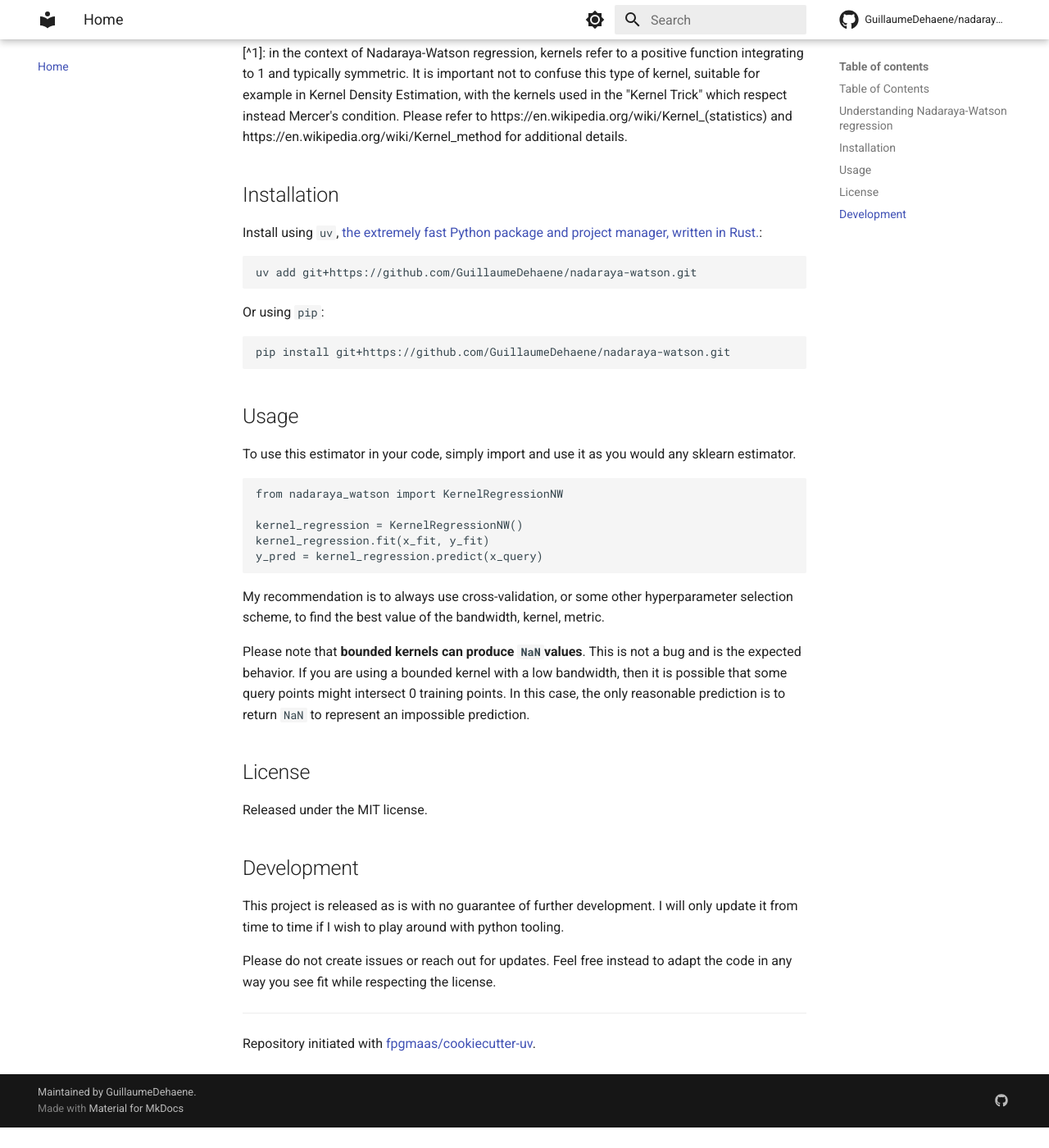
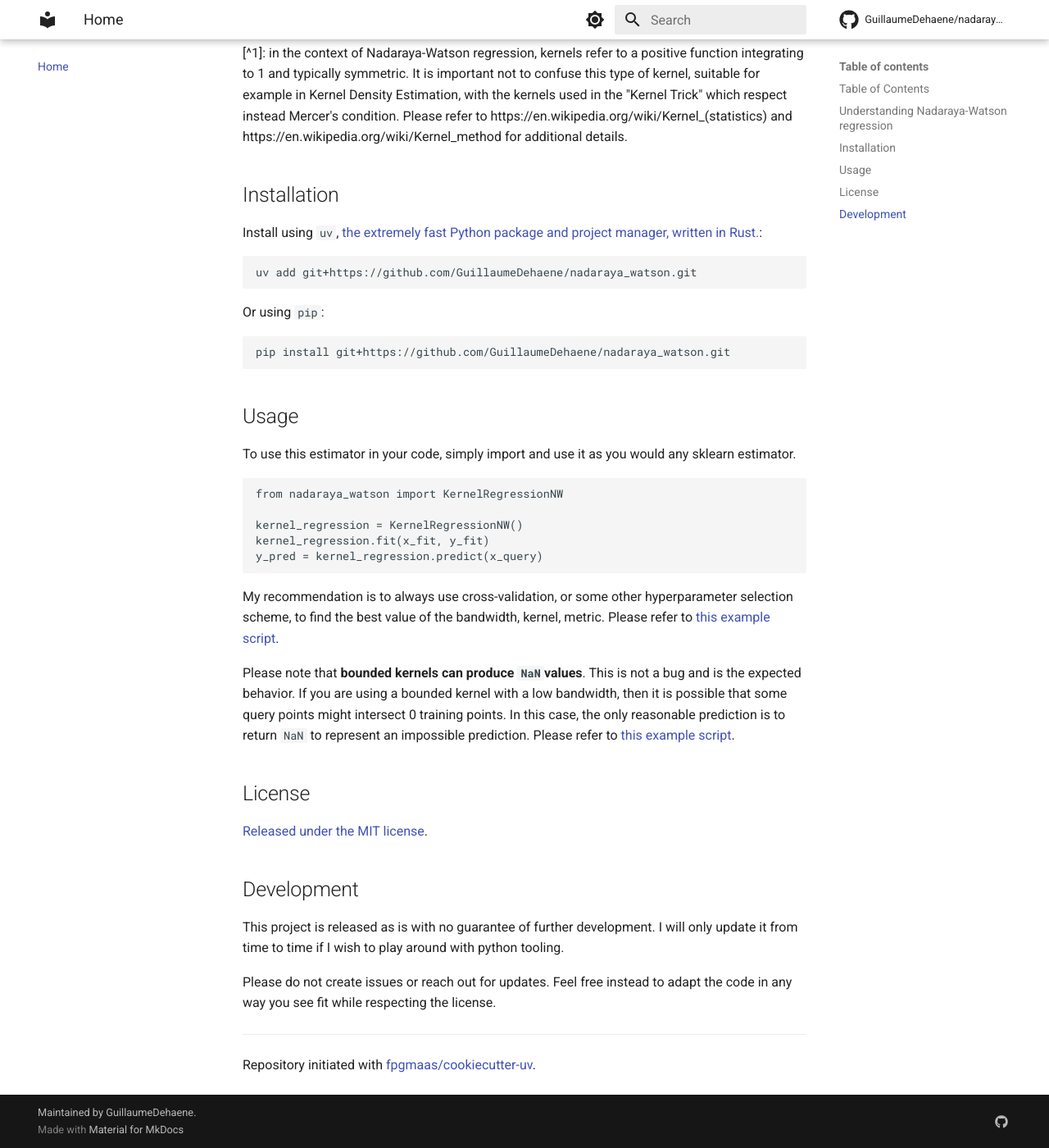
Before and after one commit to GuillaumeDehaene/nadaraya_watson, an MkDocs documentation site: the page built from docs/index.md, in a window 1280 px wide and 1400 px high, scrolled down 1602 px. Shown: the whole window at 82% size. Built offline with MkDocs 1.6.1 and Material for MkDocs 9.7.7, drawn with Linux system fonts in a browser that asks for light colours; comment, search, counter and statistics services are not loaded; before the commit the page ends 2977 px from its top, so only the background shows below that; some of the changed text lies outside the part shown.

````diff
--- a/docs/index.md
+++ b/docs/index.md
@@ -58,13 +59,13 @@ Please refer to https://en.wikipedia.org/wiki/Kernel_(statistics) and https://en
 Install using `uv`, [the extremely fast Python package and project manager, written in Rust.](https://docs.astral.sh/uv/):
 
 ```bash
-uv add git+https://github.com/GuillaumeDehaene/nadaraya-watson.git
+uv add git+https://github.com/GuillaumeDehaene/nadaraya_watson.git
 ```
 
 Or using `pip`:
 
 ```bash
-pip install git+https://github.com/GuillaumeDehaene/nadaraya-watson.git
+pip install git+https://github.com/GuillaumeDehaene/nadaraya_watson.git
 ```
 
 ## Usage
@@ -81,17 +82,19 @@ y_pred = kernel_regression.predict(x_query)
 
 My recommendation is to always use cross-validation, or some other hyperparameter selection scheme,
 to find the best value of the bandwidth, kernel, metric.
+Please refer to [this example script](https://github.com/GuillaumeDehaene/nadaraya_watson/tree/main/scripts/usage.py).
 
 Please note that **bounded kernels can produce `NaN`values**.
 This is not a bug and is the expected behavior.
 If you are using a bounded kernel with a low bandwidth, then it is possible that some query points might intersect
 0 training points.
 In this case, the only reasonable prediction is to return `NaN` to represent an impossible prediction.
+Please refer to [this example script](https://github.com/GuillaumeDehaene/nadaraya_watson/tree/main/scripts/bounded_kernel_can_produce_nan.py).
 
 
 ## License
 
-Released under the MIT license.
+[Released under the MIT license](LICENSE).
 
 
 ## Development
--- a/mkdocs.yml
+++ b/mkdocs.yml
@@ -1,10 +1,10 @@
-site_name: nadaraya-watson
-repo_url: https://github.com/GuillaumeDehaene/nadaraya-watson
-site_url: https://GuillaumeDehaene.github.io/nadaraya-watson
+site_name: nadaraya_watson
+repo_url: https://github.com/GuillaumeDehaene/nadaraya_watson
+site_url: https://GuillaumeDehaene.github.io/nadaraya_watson
 site_description: A simple implementation of the Nadaraya-Watson kernel regression estimator for usage with scikit-learn.
 site_author: Guillaume P. Dehaene
 edit_uri: edit/main/docs/
-repo_name: GuillaumeDehaene/nadaraya-watson
+repo_name: GuillaumeDehaene/nadaraya_watson
 copyright: Maintained by <a href="https://GuillaumeDehaene.com">GuillaumeDehaene</a>.
 
 nav:
@@ -44,7 +44,7 @@ theme:
 extra:
   social:
     - icon: fontawesome/brands/github
-      link: https://github.com/GuillaumeDehaene/nadaraya-watson
+      link: https://github.com/GuillaumeDehaene/nadaraya_watson
 
 markdown_extensions:
   - toc:
````
Also changed, not shown: other parts of docs/index.md (+6 -5 lines), README.md (+5 -4 lines), pyproject.toml (+4 -4 lines).
